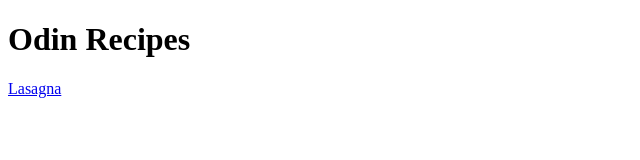
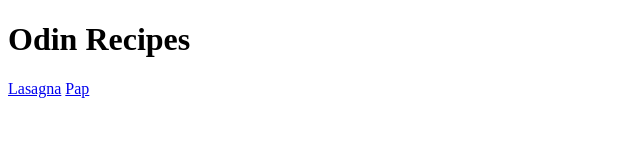
Before and after one commit to nsukucredence/odin-recipes, a plain HTML site: page index.html in a window 1280 px wide. Shown: the full height of the page, 0-640 px from the left. Drawn offline with Linux system fonts and the light colour scheme.

Commit message:
added pap recipe

```diff
--- a/index.html
+++ b/index.html
@@ -8,5 +8,6 @@
 <body>
     <h1>Odin Recipes</h1>
     <a href="./recipes/lasagna.html">Lasagna</a>
+    <a href="./recipes/pap.html">Pap</a>
 </body>
 </html>
```
